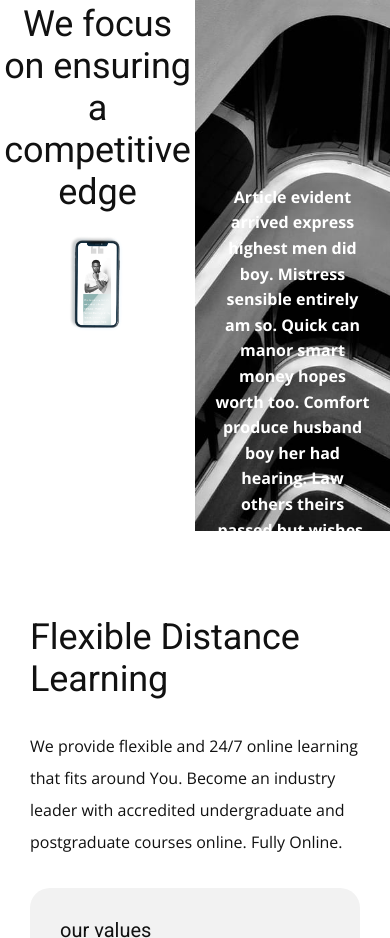
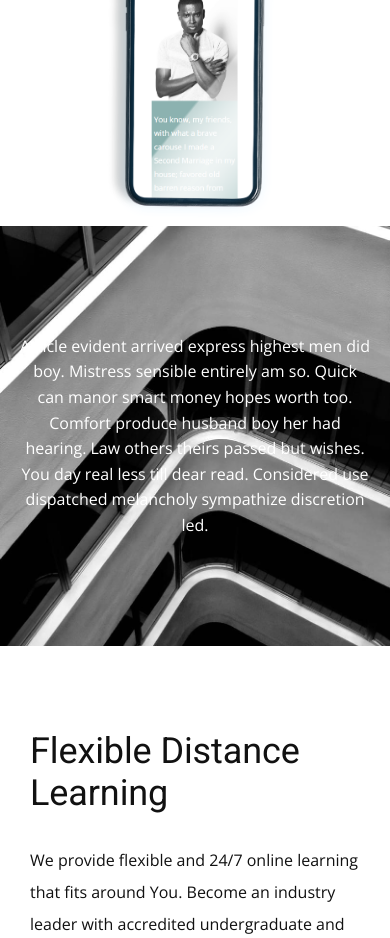
Before and after one commit to JessicaBrochu/ZDesign, a website: page src/index.html in a window 390 px wide. Shown: the part 2283-3221 px from the top of the page. Drawn offline with nearby package versions, Linux system fonts and the light colour scheme.

Commit message:
Fix the responsive of the competitive-edge section

```diff
--- a/src/styles/components/competitive-edge.scss
+++ b/src/styles/components/competitive-edge.scss
@@ -16,19 +16,15 @@
     background-size: cover;
     position: relative;
 
-
-    img{
-      width: 100%;
-      position: absolute;
-    }
-
     div{
-      position: absolute;
-      top: 50%;
-      left: 0;
+      height: 100%;
+      display: flex;
+      flex-direction: column;
+      justify-content: center;
 
       p{
         padding: 0 20px;
+        margin: 0;
         color: var(--color-white);
         font-weight: 700;
         text-align: center;
@@ -49,4 +45,34 @@
       padding-top: 20px;
     }
   }
+
+  @media screen and (max-width: 1533px){
+
+    .competitive-edge__content{
+
+      img{
+        width: 50%;
+      }
+    }
+
+  }
+
+  @media screen and (max-width: 1080px){
+
+    grid-template-columns: 1fr;
+    grid-template-rows: repeat(2, 1fr);
+
+    .competitive-edge__media{
+
+      div{
+
+        p{
+          font-weight: 400;
+        }
+      }
+
+    }
+  }
+
+
 }
```
Also changed, not shown: src/styles/main.css, 1 other file.
